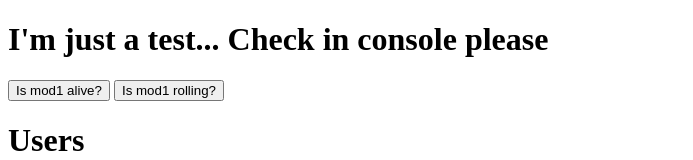
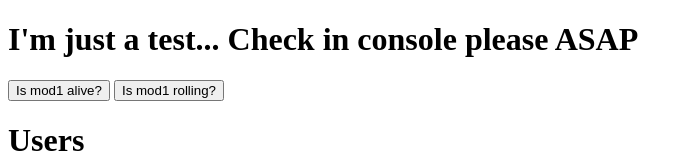
Before and after one commit to pranaybura/modules-1, a website with bundled scripts: page index.html in a window 1280 px wide. Shown: the top 160 px of the page, without its empty margins (0-693 px from the left). Built offline with nearby package versions, Linux system fonts and the light colour scheme.

Commit message:
added ASSP
Added text ASASP

```diff
--- a/index.html
+++ b/index.html
@@ -7,7 +7,7 @@
     <title>Modules-1</title>
 </head>
 <body>
-    <h1>I'm just a test... Check in console please</h1>
+    <h1>I'm just a test... Check in console please ASAP</h1>
     <button id="isAlive">Is mod1 alive?</button>
     <button id="isRolling">Is mod1 rolling?</button>
 
```
